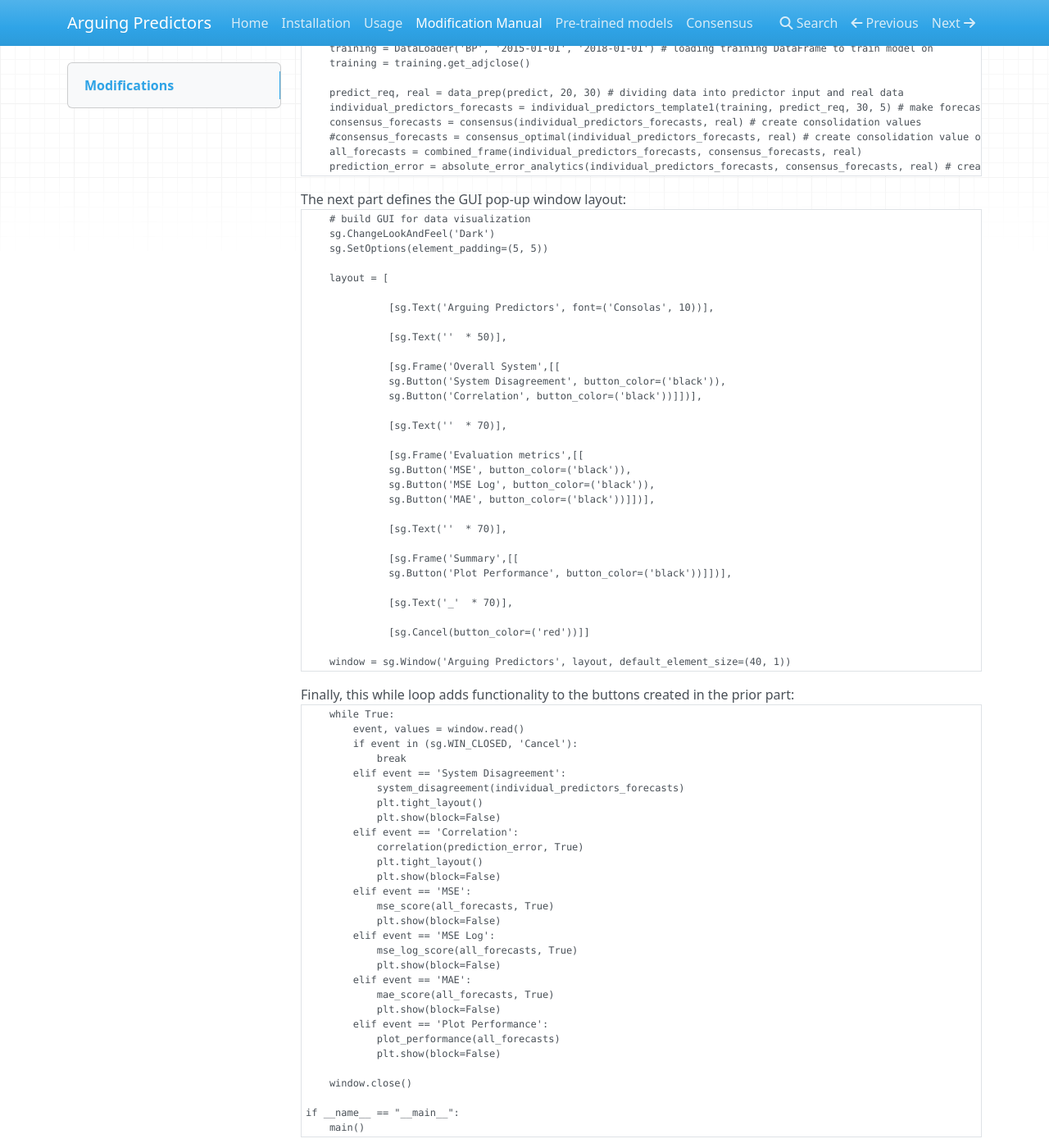
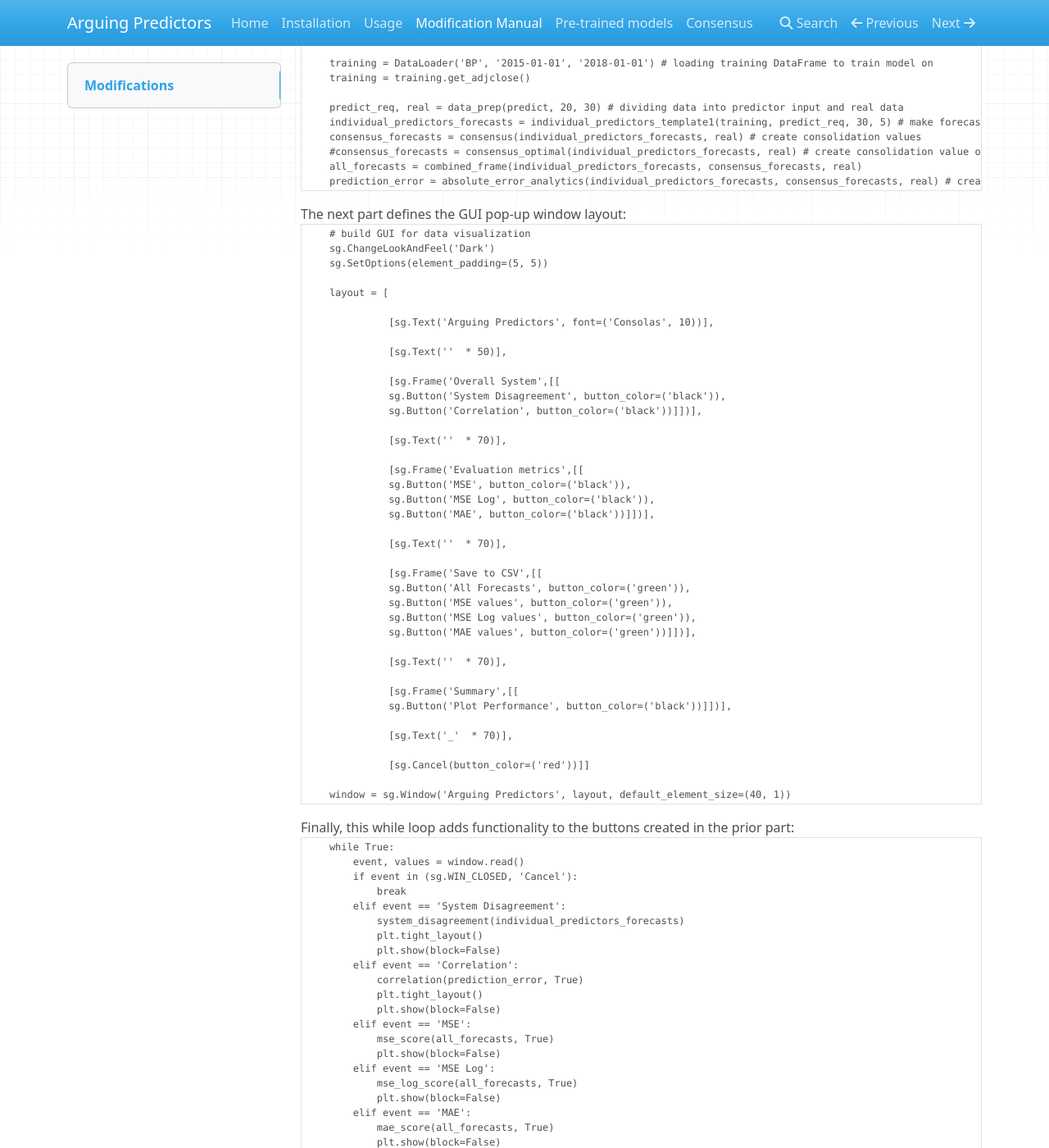
Before and after one commit to maxmekiska/arguing_predictors, an MkDocs documentation site: the page built from docs/docs/modify.md, in a window 1280 px wide and 1400 px high, scrolled down 18641 px. Shown: the whole window at 82% size. Built offline with MkDocs 1.6.1, drawn with Linux system fonts in a browser that asks for light colours; nearby versions of some CDN libraries; some of the changed text lies outside the part shown.

Commit message:
updated main.py documentation

```diff
--- a/docs/docs/modify.md
+++ b/docs/docs/modify.md
@@ -1021,6 +1022,14 @@ The next part defines the GUI pop-up window layout:
 
               [sg.Text(''  * 70)],
 
+              [sg.Frame('Save to CSV',[[
+              sg.Button('All Forecasts', button_color=('green')),
+              sg.Button('MSE values', button_color=('green')),
+              sg.Button('MSE Log values', button_color=('green')),
+              sg.Button('MAE values', button_color=('green'))]])],
+
+              [sg.Text(''  * 70)],
+
               [sg.Frame('Summary',[[
               sg.Button('Plot Performance', button_color=('black'))]])],
 
@@ -1053,6 +1062,14 @@ Finally, this while loop adds functionality to the buttons created in the prior
         elif event == 'MAE':
             mae_score(all_forecasts, True)
             plt.show(block=False)
+        elif event == 'All Forecasts':
+            all_forecasts.to_csv('All_Forecasts.csv')
+        elif event == 'MSE values':
+            mse_score(all_forecasts).to_csv('MSE.csv')
+        elif event == 'MSE Log values':
+            mse_log_score(all_forecasts).to_csv('MSE_Log.csv')
+        elif event == 'MAE values':
+            mae_score(all_forecasts).to_csv('MAE.csv')
         elif event == 'Plot Performance':
             plot_performance(all_forecasts)
             plt.show(block=False)
```
Also changed, not shown: other parts of docs/docs/modify.md (+1 -0 lines).
